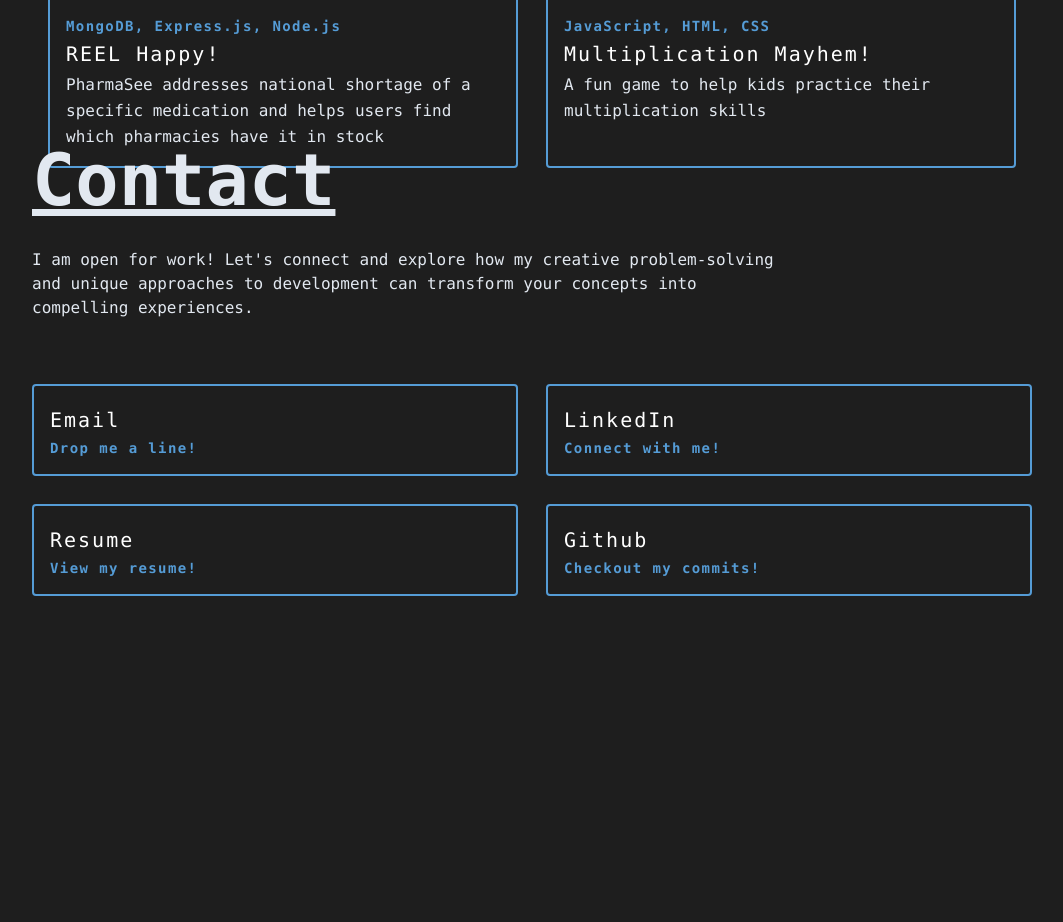
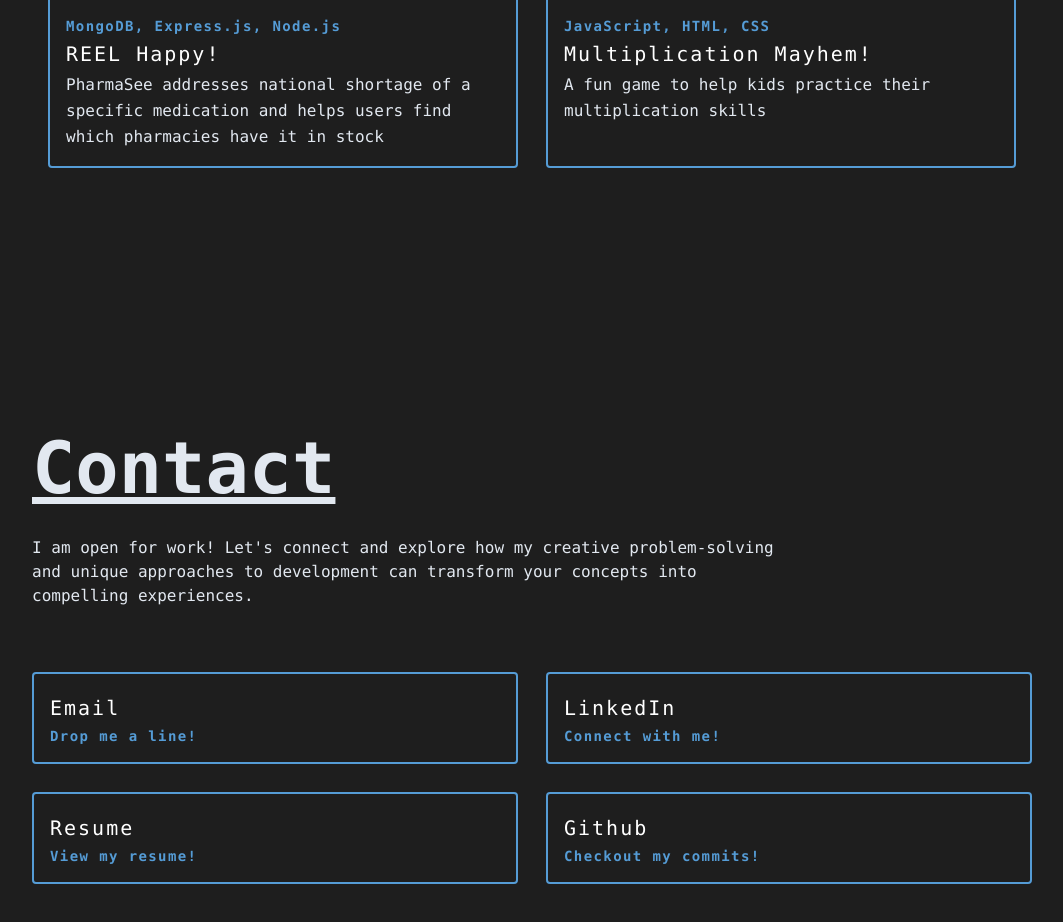
Before and after one commit to Janinenw/Portfolio, a React (Create React App) app: page / in a window 1280 px wide. Shown: the part 2520-3442 px from the top of the page, without its empty margins (108-1171 px from the left). Before the commit the page ends 3220 px from the top, so only its background shows below. Built offline with nearby package versions, Linux system fonts and the light colour scheme.

Commit message:
max margin for contact comp

```diff
--- a/src/App.css
+++ b/src/App.css
@@ -1,3 +1,6 @@
 body {
   background:#1e1e1e;
+
+
+
 }
--- a/src/components/Contact.js
+++ b/src/components/Contact.js
@@ -5,8 +5,9 @@ const Contact = () => {
   return (
     <div
       name='contact'
-      className='container flex flex-col mx-auto px-8 py-10 md:px-10 lg:px-20 h-[500px] max-w-[1160px] font-mono text-slate-200 gap-8 my-24'
+      className='container flex flex-col mx-auto px-8 py-10 md:px-10 lg:px-20 h-[500px] max-w-[1160px] font-mono text-slate-200 gap-8 mt-96 my-24'
     >
+
       <div>
         <h1
           data-aos='fade-up'
```
